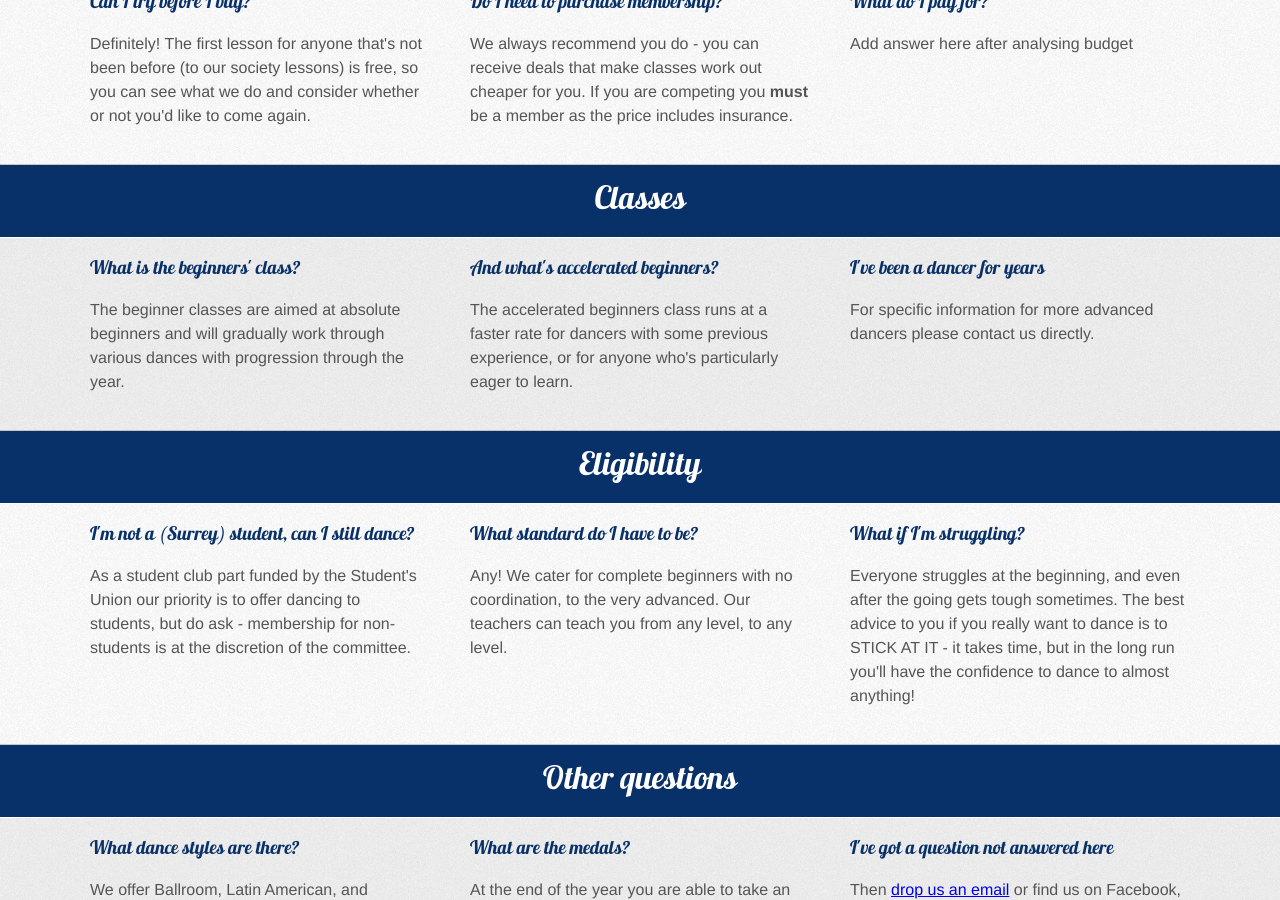
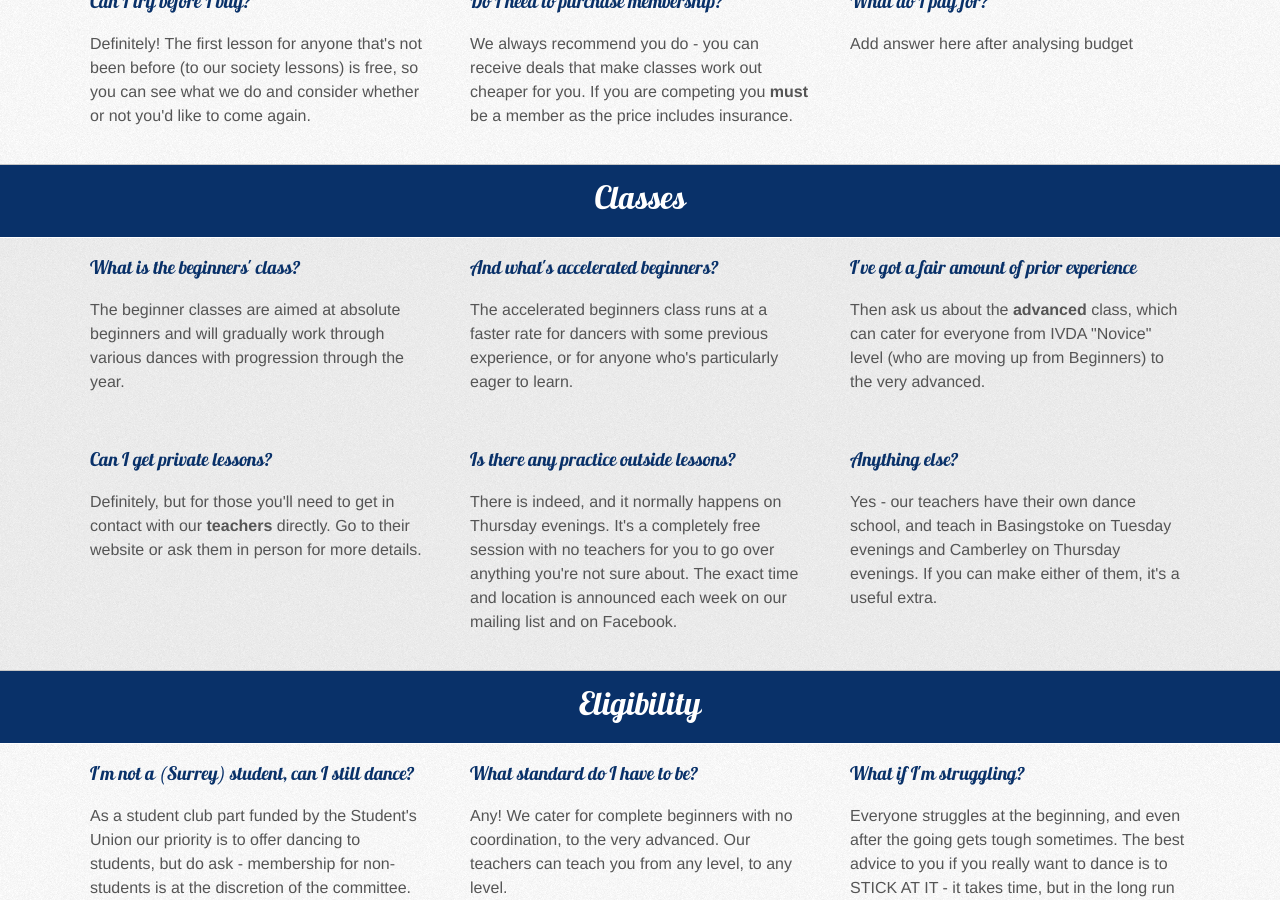
Before and after one commit to surreybldc/surreybldc.github.com, a Jekyll site: the page built from faqs.html, in a window 1280 px wide and 900 px high, scrolled down 892 px. Built offline with Jekyll 4.4.1, drawn with Linux system fonts in a browser that asks for light colours.

Commit message:
More q and a's

```diff
--- a/faqs.html
+++ b/faqs.html
@@ -44,8 +44,22 @@ meta_description: "Answers to some common questions about Surrey BLDC, including
         <p>The accelerated beginners class runs at a faster rate for dancers with some previous experience, or for anyone who's particularly eager to learn.</p>
       </div>
       <div class="fourcol last">
-        <h3>I've been a dancer for years</h3>
-        <p>For specific information for more advanced dancers please contact us directly.</p>
+        <h3>I've got a fair amount of prior experience</h3>
+        <p>Then ask us about the <strong>advanced</strong> class, which can cater for everyone from IVDA "Novice" level (who are moving up from Beginners) to the very advanced.</p>
+      </div>
+    </div>
+    <div class="row">
+      <div class="fourcol">
+        <h3>Can I get private lessons?</h3>
+        <p>Definitely, but for those you'll need to get in contact with our <strong>teachers</strong> directly. Go to their website or ask them in person for more details.</p>
+      </div>
+      <div class="fourcol">
+        <h3>Is there any practice outside lessons?</h3>
+        <p>There is indeed, and it normally happens on Thursday evenings. It's a completely free session with no teachers for you to go over anything you're not sure about. The exact time and location is announced each week on our mailing list and on Facebook.</p>
+      </div>
+      <div class="fourcol last">
+        <h3>Anything else?</h3>
+        <p>Yes - our teachers have their own dance school, and teach in Basingstoke on Tuesday evenings and Camberley on Thursday evenings. If you can make either of them, it's a useful extra.</p>
       </div>
     </div>
   </section>
```
Also changed, not shown: 1 other file.
